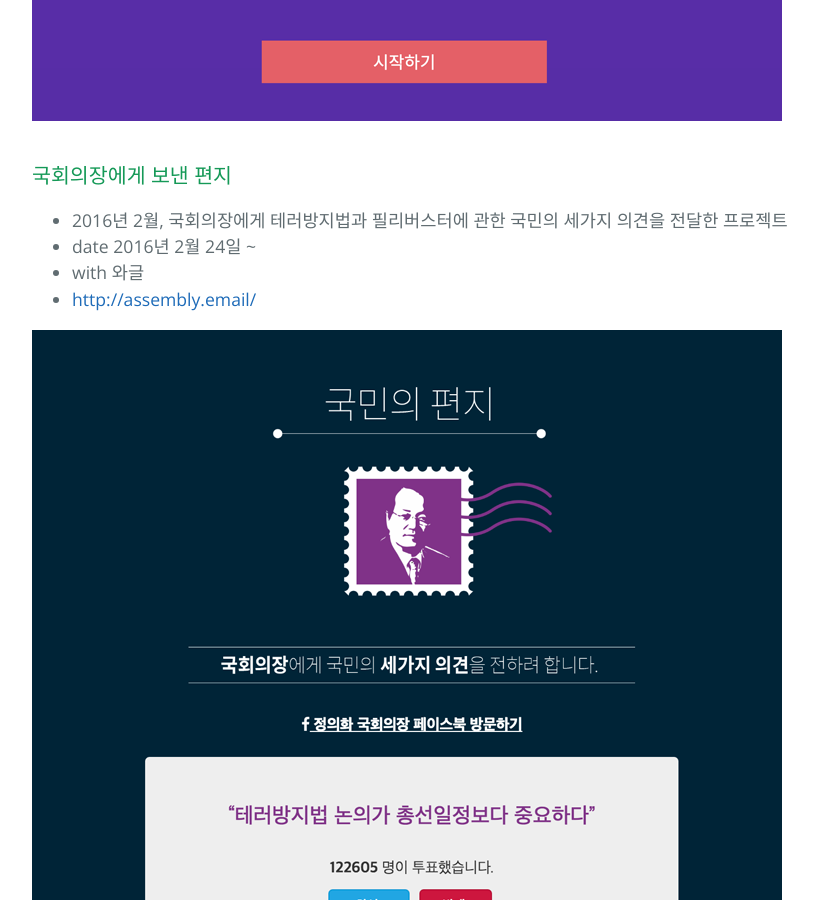
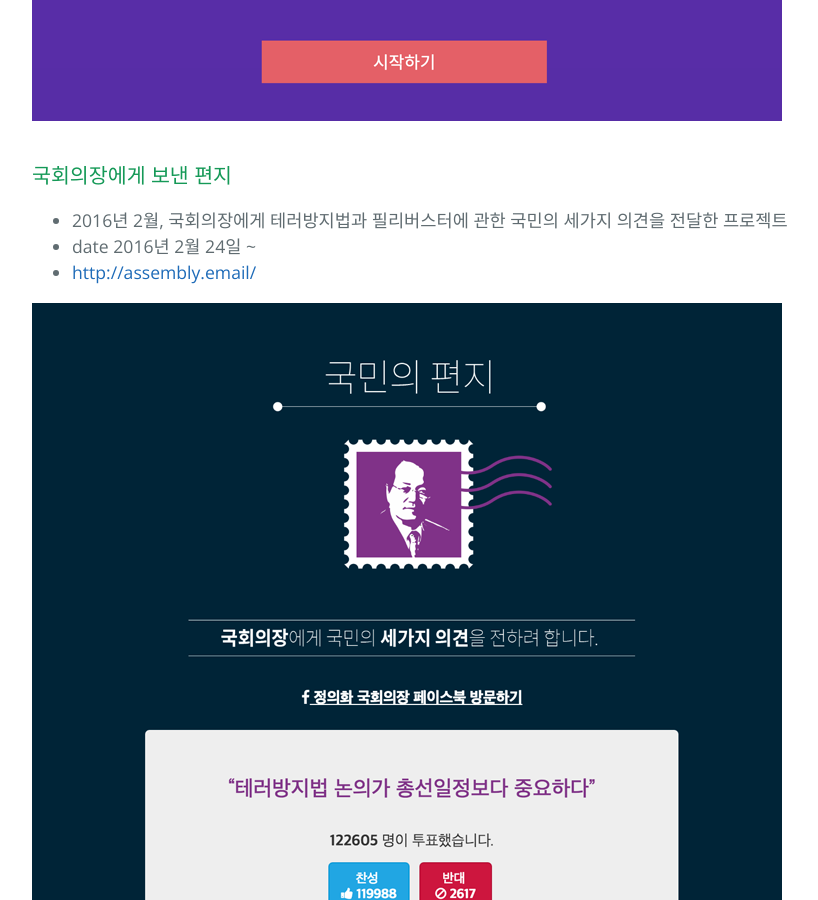
Before and after one commit to parti-coop/parti-group, a Jekyll site: the page built from docs/collaboration.md, in a window 1280 px wide and 900 px high, scrolled down 4522 px. Shown: the whole window, without its empty margins (192-1010 px from the left). Built offline with Jekyll 4.4.1, drawn with Linux system fonts in a browser that asks for light colours.

Commit message:
Update collaboration.md

```diff
--- a/docs/collaboration.md
+++ b/docs/collaboration.md
@@ -46,7 +46,6 @@ published: true
 ### 국회의장에게 보낸 편지
 * 2016년 2월, 국회의장에게 테러방지법과 필리버스터에 관한 국민의 세가지 의견을 전달한 프로젝트
 * date 2016년 2월 24일 ~
-* with 와글
 * <http://assembly.email/>
 
 ![collaboration_assembly.png]({{site.baseurl}}/media/collaboration_assembly.png)
```
